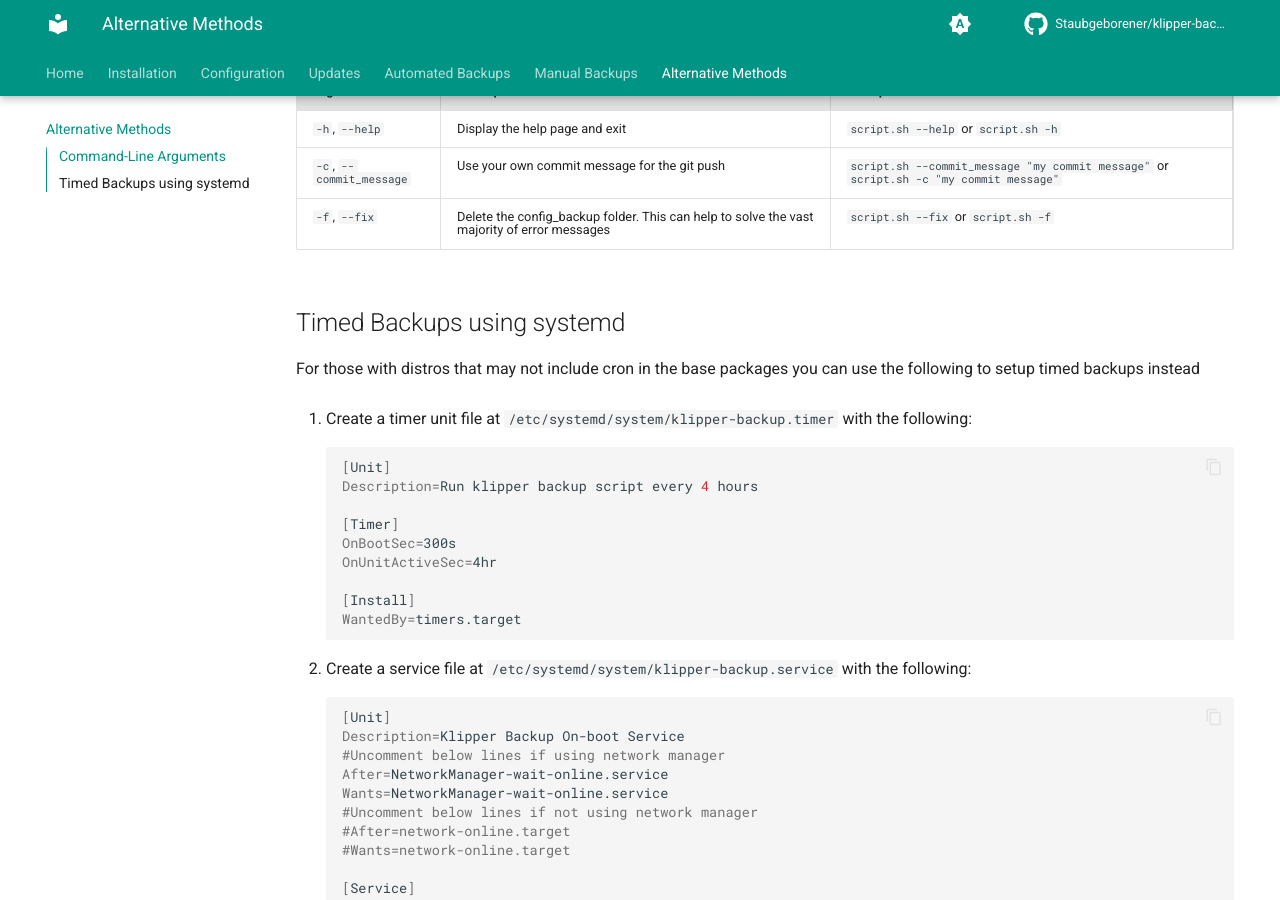
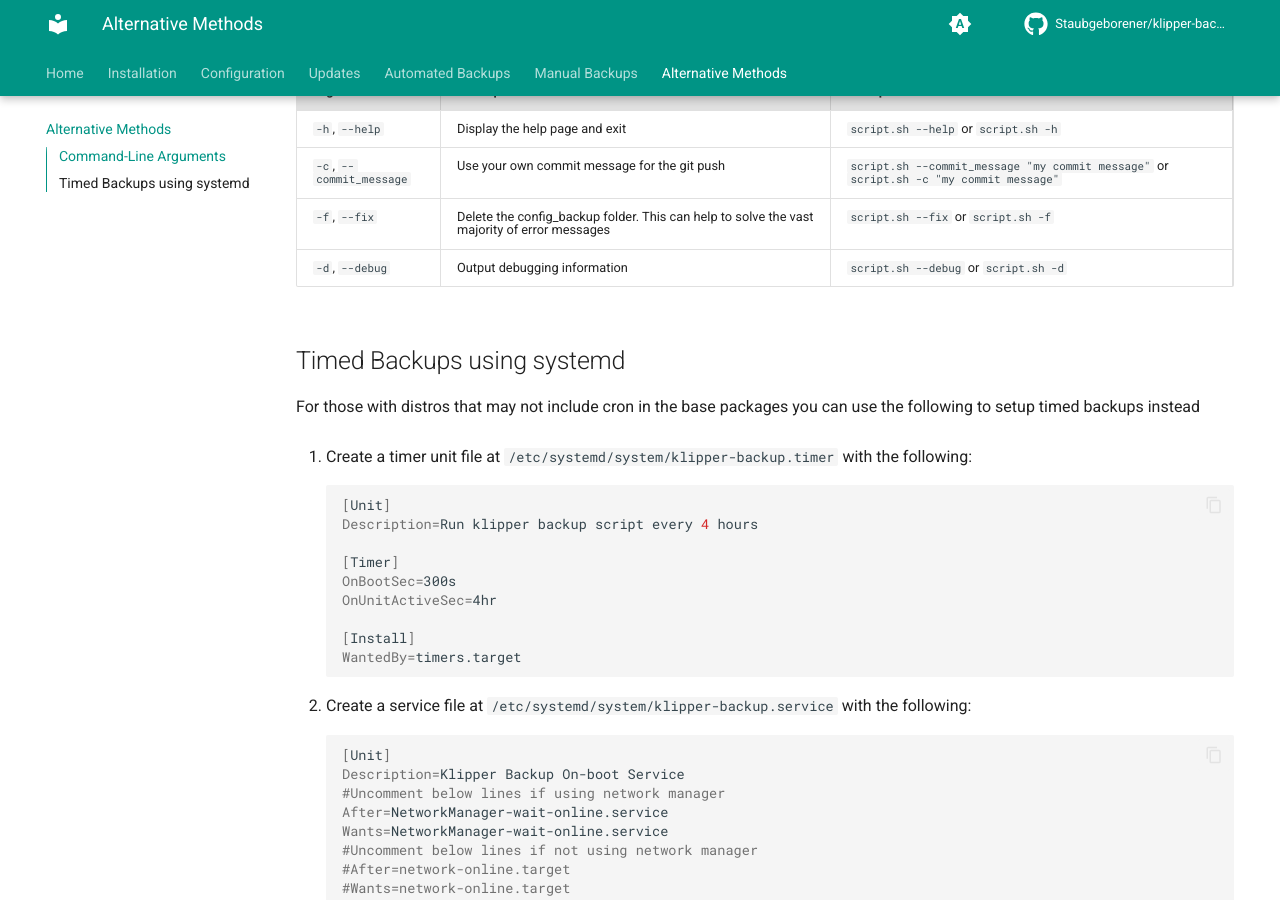
Before and after one commit to Staubgeborener/Klipper-Backup, an MkDocs documentation site: the page built from docs/alternative-methods.md, in a window 1280 px wide and 900 px high, scrolled down 314 px. Built offline with MkDocs 1.6.1 and Material for MkDocs 9.7.7, drawn with Linux system fonts in a browser that asks for light colours; comment, search, counter and statistics services are not loaded.

Commit message:
Update alternative-methods.md

```diff
--- a/docs/alternative-methods.md
+++ b/docs/alternative-methods.md
@@ -8,6 +8,7 @@ If `script.sh` is executed in the terminal, Command-Line Arguments are available
 | `-h`, `--help`           | Display the help page and exit                                                              | `script.sh --help` or `script.sh -h`                                                   |
 | `-c`, `--commit_message` | Use your own commit message for the git push                                                | `script.sh --commit_message "my commit message"` or `script.sh -c "my commit message"` |
 | `-f`, `--fix`            | Delete the config_backup folder. This can help to solve the vast majority of error messages | `script.sh --fix` or `script.sh -f`                                                    |
+| `-d`, `--debug`          | Output debugging information                                                                | `script.sh --debug` or `script.sh -d`                                                  |
 
 ## Timed Backups using systemd
 For those with distros that may not include cron in the base packages you can use the following to setup timed backups instead
```
